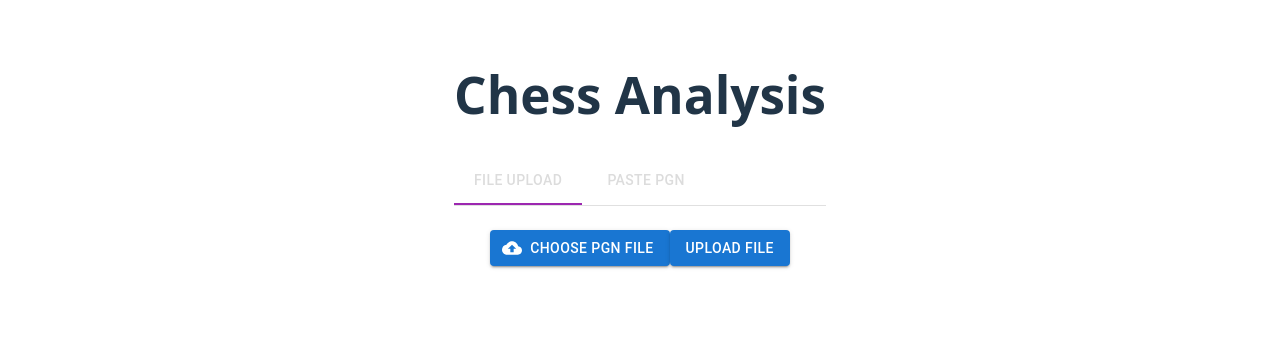
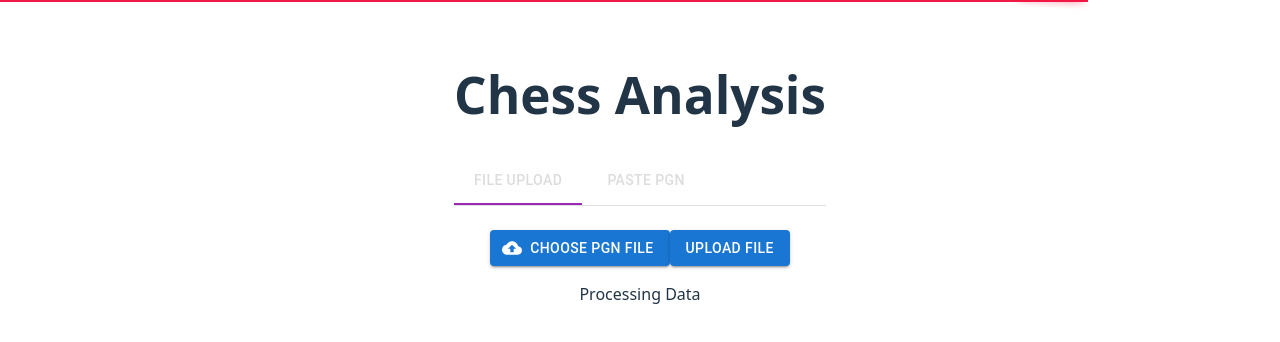
Before and after one commit to pradhanstudios/Chess-Analysis, a React (Vite) app in the folder frontend/: page / in a window 1280 px wide. Both pictures are taken after a click on the label "UPLOAD FILE". Shown: the top 342 px of the page. Built offline with nearby package versions, Linux system fonts and the light colour scheme; no server answers.

Commit message:
added loading bar

```diff
--- a/frontend/src/components/MUI-FileUploadButton.jsx
+++ b/frontend/src/components/MUI-FileUploadButton.jsx
@@ -3,6 +3,7 @@ import { useState, useEffect } from 'react'
 import { styled } from '@mui/material/styles';
 import Button from '@mui/material/Button';
 import CloudUploadIcon from '@mui/icons-material/CloudUpload';
+import LoadingBar from "react-top-loading-bar";
 import axios from 'axios';
 
 const VisuallyHiddenInput = styled('input')({
@@ -21,12 +22,14 @@ const VisuallyHiddenInput = styled('input')({
 export default function InputFileUpload(handleFile) {
     const [file, setFile] = useState(null);
     const [receivedData, setReceivedData] = useState(null);
+    const [loading, setLoading] = useState(false);
 
     const handleChange = (event) => {
         setFile(event.target.files[0]);
     };
 
     const handleUpload = async () => {
+        setLoading(true);
         const fd = new FormData();
         fd.append('file', file);
 
@@ -42,6 +45,7 @@ export default function InputFileUpload(handleFile) {
         } else {
             setReceivedData({ message: data.message || "Error submitting data" });
         }
+        setLoading(false);
     };
 
     return (
@@ -71,6 +75,15 @@ export default function InputFileUpload(handleFile) {
                 Upload file
             </Button>
             {file && <p>{file.name}</p>}
+            {loading && (
+                <>
+                <p>Processing Data</p>
+                <LoadingBar
+                    color="#f11946"
+                    progress={85}
+                />
+                </>
+            )}
             {receivedData && (
                 <div>
                     <h2>Received Data:</h2>
--- a/frontend/src/components/MUI-MultilineText.jsx
+++ b/frontend/src/components/MUI-MultilineText.jsx
@@ -3,17 +3,20 @@ import { useState, useEffect } from 'react'
 import Box from '@mui/material/Box';
 import TextField from '@mui/material/TextField';
 import Button from '@mui/material/Button';
+import LoadingBar from "react-top-loading-bar";
 import axios from 'axios';
 
 export default function MultilineTextFields() {
   const [formData, setFormData] = useState('');
   const [receivedData, setReceivedData] = useState(null);
+  const [loading, setLoading] = useState(false);
 
   const handleChange = (e) => {
     setFormData({ ...formData, "data": e.target.value });
   };
 
   const handleSubmit = async (e) => {
+    setLoading(true);
     e.preventDefault();
 
     const response = await fetch('http://127.0.0.1:8000/api/form', {
@@ -29,6 +32,7 @@ export default function MultilineTextFields() {
     } else {
       setReceivedData({ message: data.message || "Error submitting data" });
     }
+    setLoading(false);
   };
 
   return (
@@ -50,7 +54,15 @@ export default function MultilineTextFields() {
         />
       </div>
       <Button type="submit" variant="contained" onClick={handleSubmit}>Submit</Button>
-
+      {loading && (
+          <>
+          <p>Processing Data</p>
+          <LoadingBar
+              color="#f11946"
+              progress={85}
+          />
+          </>
+      )}
       {receivedData && (
         <div>
           <h2>Received Data:</h2>
```
